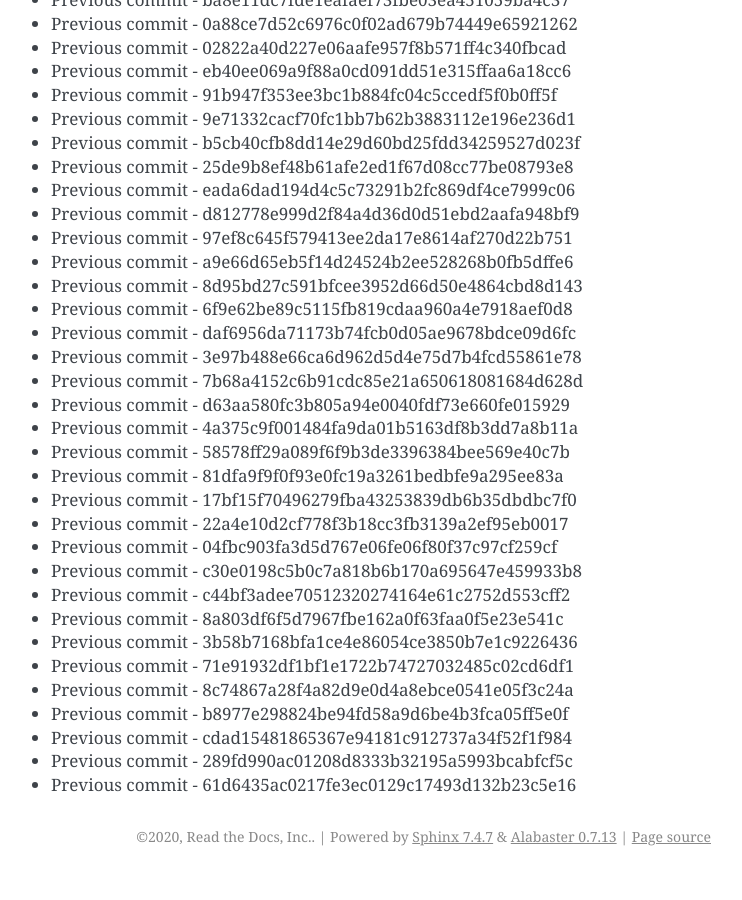
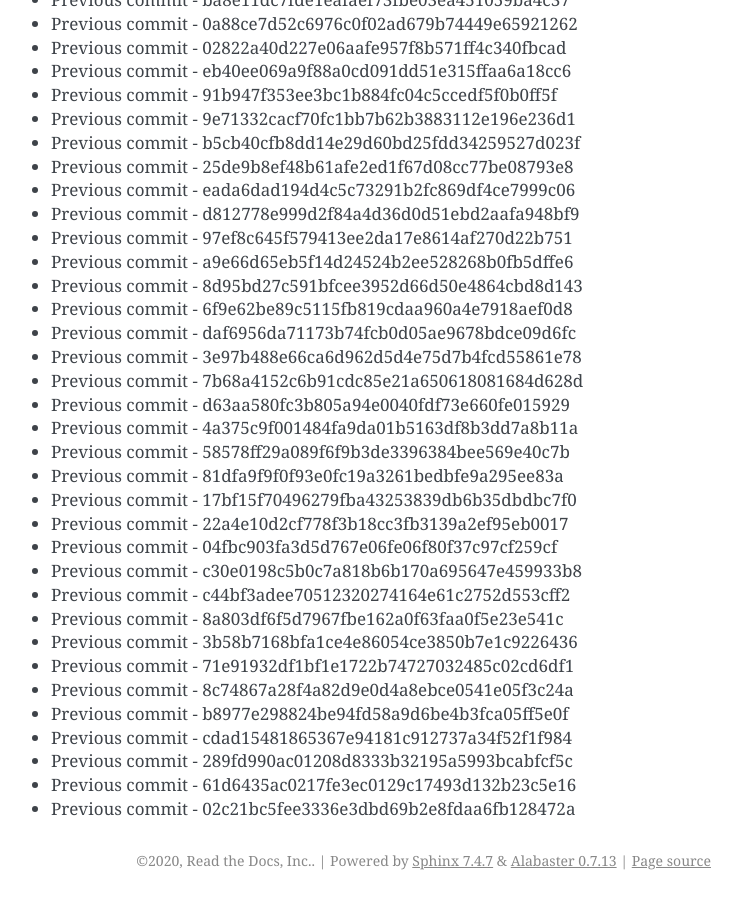
Before and after one commit to readthedocs/rtd-git-stresstest, a Sphinx documentation site: the page built from docs/updates.rst, in a window 1280 px wide and 900 px high, scrolled down 9508 px. Shown: the whole window, without its empty margins (399-1141 px from the left). Built offline with Sphinx 7.4.7, drawn with Linux system fonts in a browser that asks for light colours; before the commit the page ends 10384 px from its top, so only the background shows below that.

Commit message:
Generating commit from previous: 02c21bc5fee3336e3dbd69b2e8fdaa6fb128472a

```diff
--- a/docs/updates.rst
+++ b/docs/updates.rst
@@ -431,3 +431,4 @@ It can be tested for any performance characteristics.
 * Previous commit - cdad15481865367e94181c912737a34f52f1f984
 * Previous commit - 289fd990ac01208d8333b32195a5993bcabfcf5c
 * Previous commit - 61d6435ac0217fe3ec0129c17493d132b23c5e16
+* Previous commit - 02c21bc5fee3336e3dbd69b2e8fdaa6fb128472a
```
